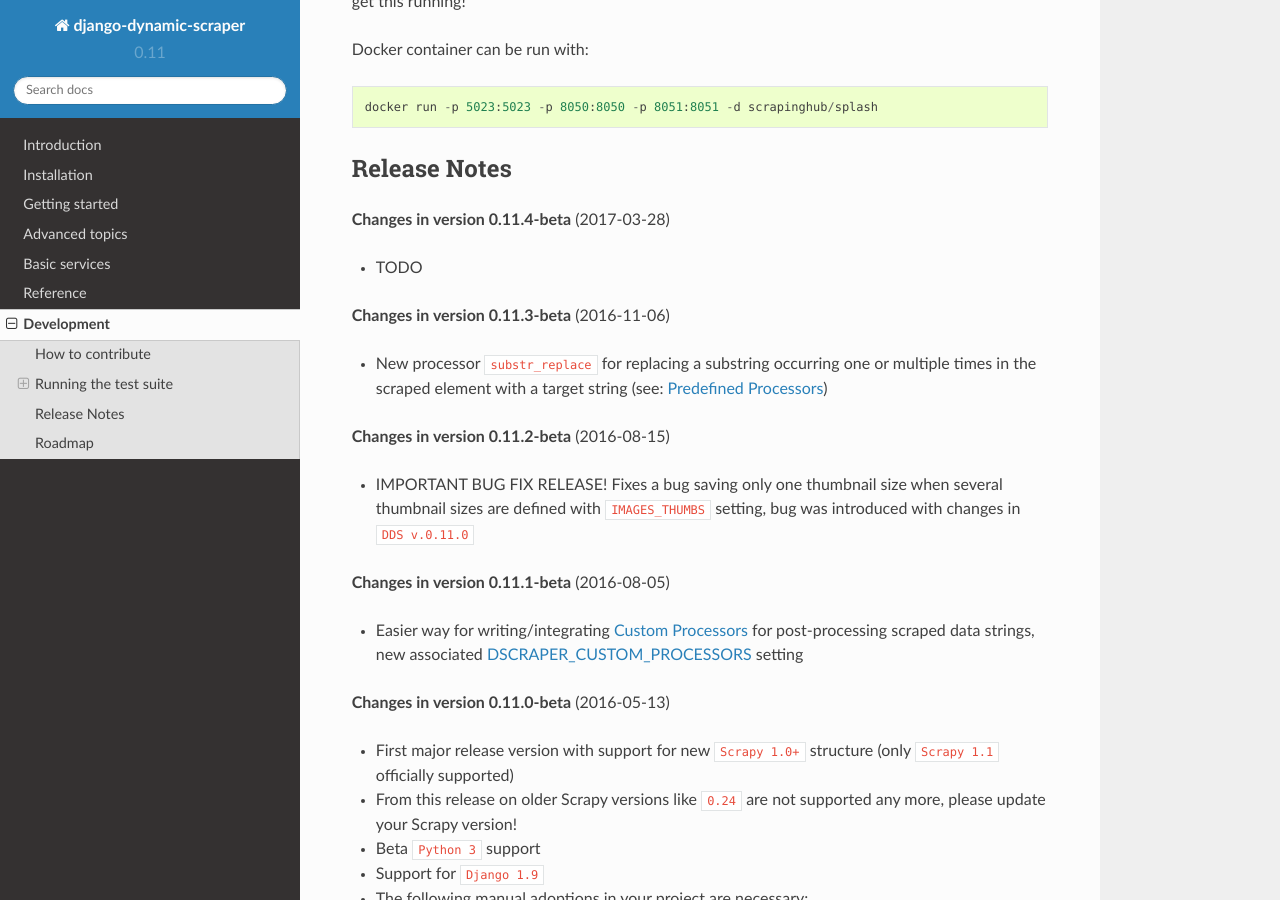
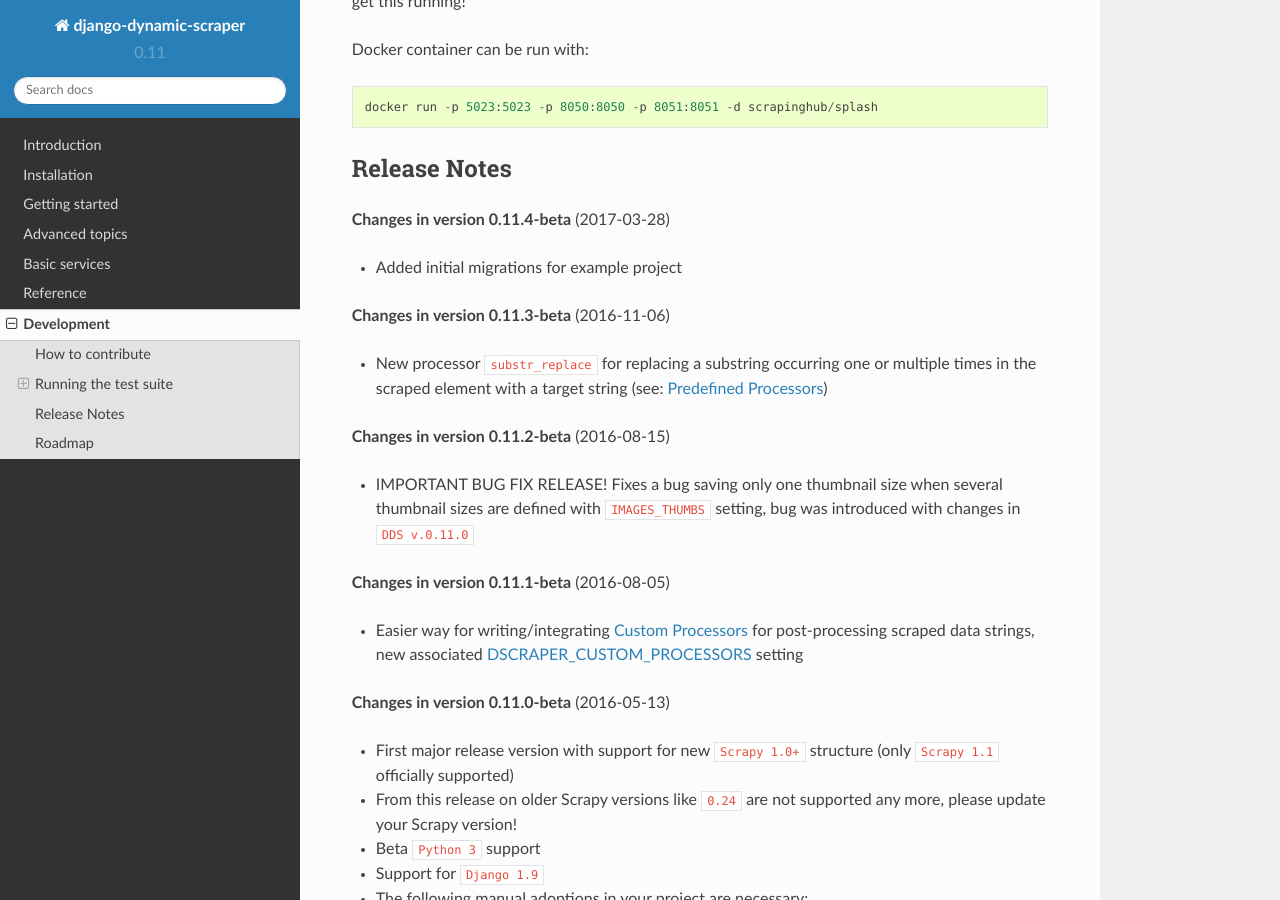
Before and after one commit to holgerd77/django-dynamic-scraper, a Sphinx documentation site: the page built from docs/development.rst, in a window 1280 px wide and 900 px high, scrolled down 2069 px. Built offline with Sphinx 7.4.7 and the Read the Docs theme 2.0.0, drawn with Linux system fonts in a browser that asks for light colours.

```diff
--- a/docs/development.rst
+++ b/docs/development.rst
@@ -93,7 +93,7 @@
 
 **Changes in version 0.11.4-beta** (2017-03-28)
 
-* TODO
+* Added initial migrations for example project
 
 **Changes in version 0.11.3-beta** (2016-11-06)
 
```
Also changed, not shown: 2 other files.
